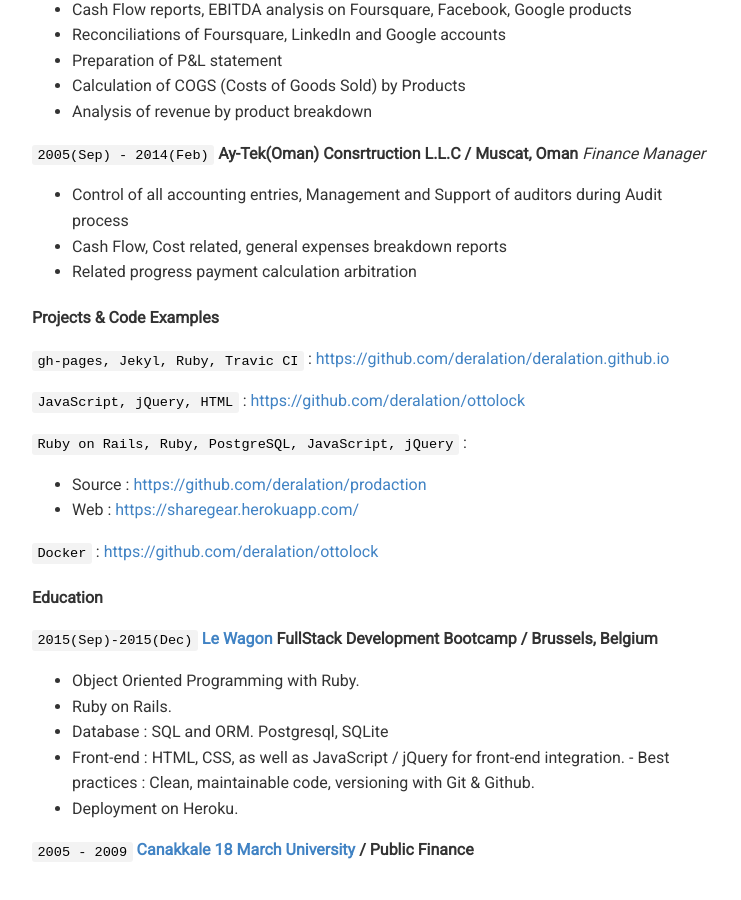
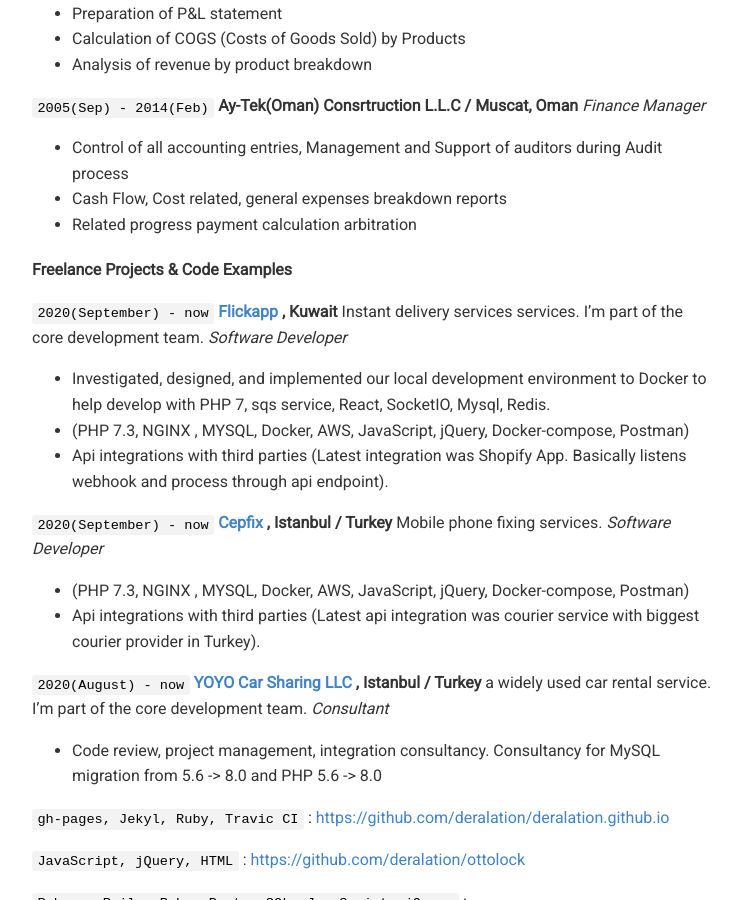
Before and after one commit to deralation/deralation.github.io, a Jekyll site: the page built from cv/index.md, in a window 1280 px wide and 900 px high, scrolled down 1759 px. Shown: the whole window, without its empty margins (268-1009 px from the left). Built offline with Jekyll 4.4.1, drawn with Linux system fonts in a browser that asks for light colours; comment, search, counter and statistics services are not loaded; some of the changed text lies outside the part shown.

Commit message:
changes in order

```diff
--- a/_config.yml
+++ b/_config.yml
@@ -14,6 +14,7 @@ yoyo:               "http://driveyoyo.com/"
 mawlin:             "https://mawlin.com/"
 adphorus:           "https://adphorus.com"
 flickapp:           "https://flickapp.me"
+cepfix:             "https://cepfix.com"
 github.repository: "deralation.github.io"
 
 disqus_shortname:   "deralation"
--- a/cv/index.md
+++ b/cv/index.md
@@ -10,23 +10,20 @@ category: cv
 **LinkedIn** | [{{site.linkedin}}]({{site.linkedin}})
 **Github** | [{{site.github}}](http://github.com/{{site.github}})
 
+#### TLDR;
+
+- Now full stack developer in E-Commerce (PHP & React & Docker & MYSQL)
+- Before i was a Finance Manager
+- 4+ years in Software developer
+- 6+ years in finance
+- 5 years lived in Oman/Muscat and worked in Construction company as an Finance Manager
+- 1+ year as a Finance Manager in SaaS startup in Istanbul
+- Estonia E-Resident
+- Fund of NBA and Macro Economics
+
 #### Occupation
 
-`2020(September) - now`
-**[Flickapp ]({{site.flick}}), Kuwait** Instant delivery services services. I’m part of the core development team.
-_Software Developer_
-
-- Investigated, designed, and implemented our local development environment to Docker to help develop with PHP 7, sqs service, React, SocketIO, Mysql, Redis.
-- Object Oriented Programming with PHP 7.3
-- MySQL 5.6
-- Postman for the API integrations.
-- Flexible and modular approach to system design.
-- Version control system knowledge Git.
-- Working with Amazon AWS Instances.
-- Api integrations with third parties.
-- (PHP 7.3, NGINX , MYSQL, Docker, AWS, JavaScript, jQuery, Docker-compose, React)
-
-`2020(March) - 2020(September)`
+`2020(March) - now`
 **[Mawlin Gmbh ]({{site.mawlin}}), Istanbul / Turkey** borderless fulfillment services. I’m part of the core development team.
 _Software Developer_
 
@@ -78,7 +75,28 @@ _Finance Manager_
 - Cash Flow, Cost related, general expenses breakdown reports
 - Related progress payment calculation arbitration
 
-#### Projects & Code Examples
+#### Freelance Projects & Code Examples
+
+`2020(September) - now`
+**[Flickapp ]({{site.flick}}), Kuwait** Instant delivery services services. I’m part of the core development team.
+_Software Developer_
+
+- Investigated, designed, and implemented our local development environment to Docker to help develop with PHP 7, sqs service, React, SocketIO, Mysql, Redis.
+- (PHP 7.3, NGINX , MYSQL, Docker, AWS, JavaScript, jQuery, Docker-compose, Postman)
+- Api integrations with third parties (Latest integration was Shopify App. Basically listens webhook and process through api endpoint).
+
+`2020(September) - now`
+**[Cepfix ]({{site.cepfix}}), Istanbul / Turkey** Mobile phone fixing services.
+_Software Developer_
+
+- (PHP 7.3, NGINX , MYSQL, Docker, AWS, JavaScript, jQuery, Docker-compose, Postman)
+- Api integrations with third parties (Latest api integration was courier service with biggest courier provider in Turkey).
+
+`2020(August) - now`
+**[YOYO Car Sharing LLC ]({{site.yoyo}}), Istanbul / Turkey** a widely used car rental service. I’m part of the core development team.
+_Consultant_
+
+- Code review, project management, integration consultancy. Consultancy for MySQL migration from 5.6 -> 8.0 and PHP 5.6 -> 8.0
 
 `gh-pages, Jekyl, Ruby, Travic CI` : [https://github.com/deralation/deralation.github.io](https://github.com/deralation/deralation.github.io)
 
```
